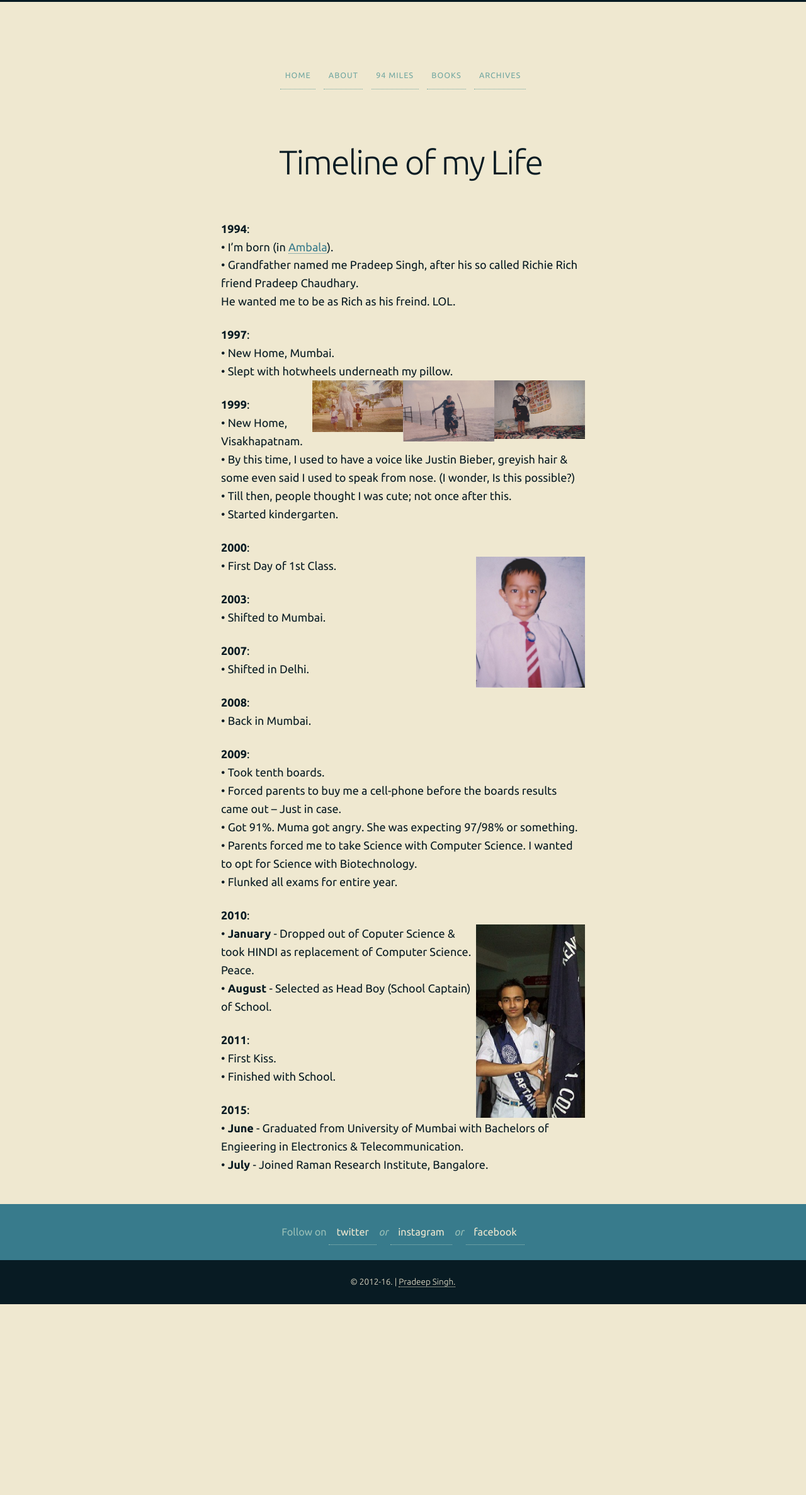
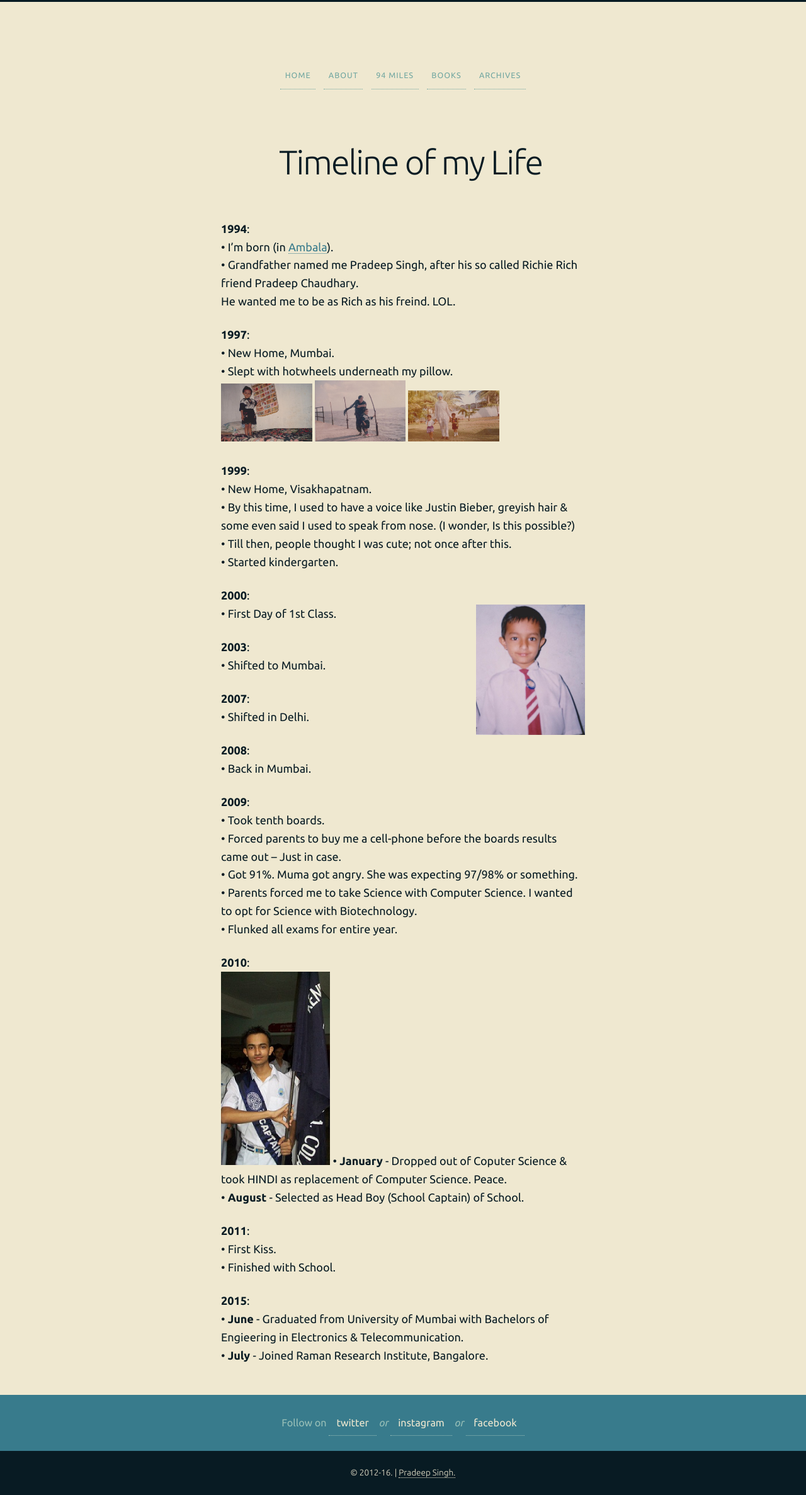
Before and after one commit to 93notes/93notes.github.io, a Jekyll site: the page built from timeline.html, in a window 1280 px wide. Shown: the whole page at 63% size. Built offline with Jekyll 4.4.1, drawn with Linux system fonts in a browser that asks for light colours; nearby versions of some CDN libraries; before the commit the page ends 2071 px from its top, so only the background shows below that.

Commit message:
Update timeline.html

```diff
--- a/timeline.html
+++ b/timeline.html
@@ -5,11 +5,7 @@ type: text
 slug: timeline
 ---
 
-<style>
-img {
-    float: right;
-   }
-</style>
+
 
 <!-- Google Tracking Code Start -->
 <script>
```
